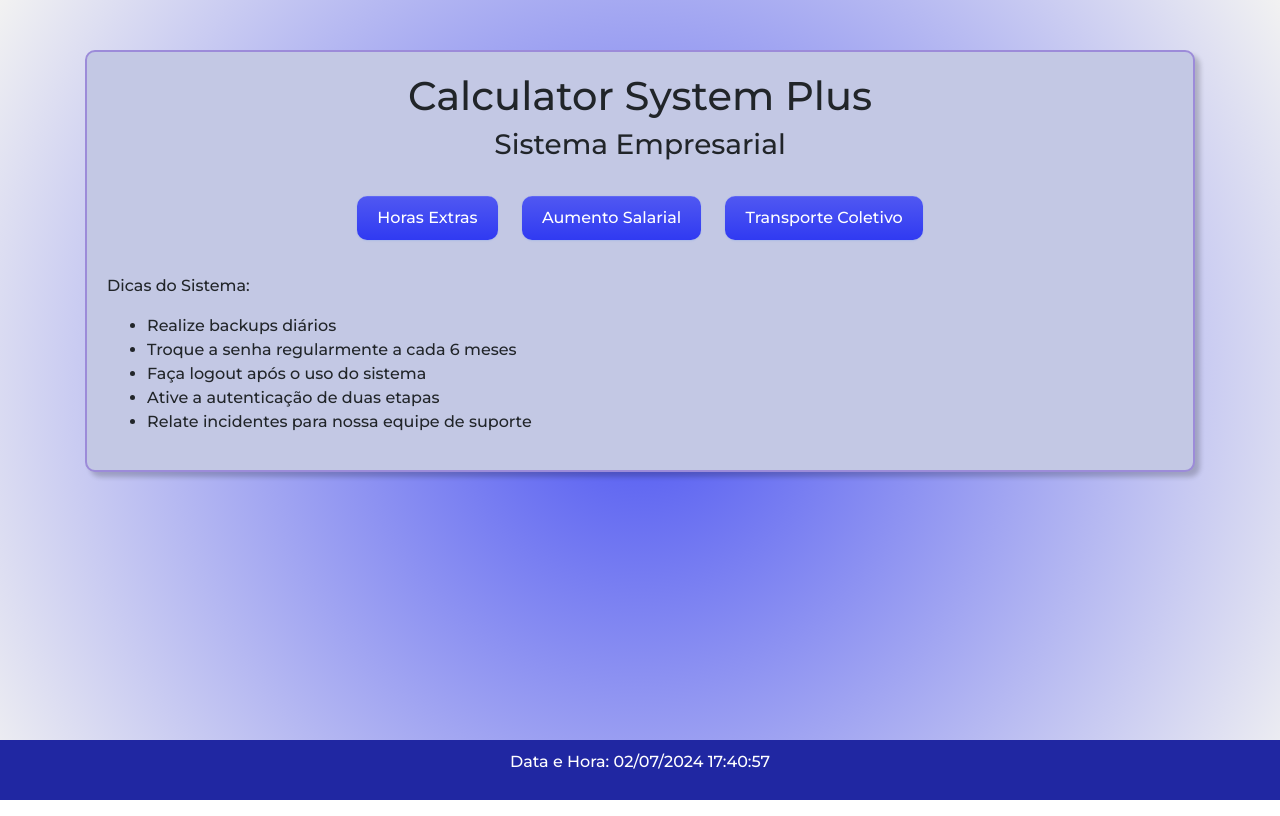
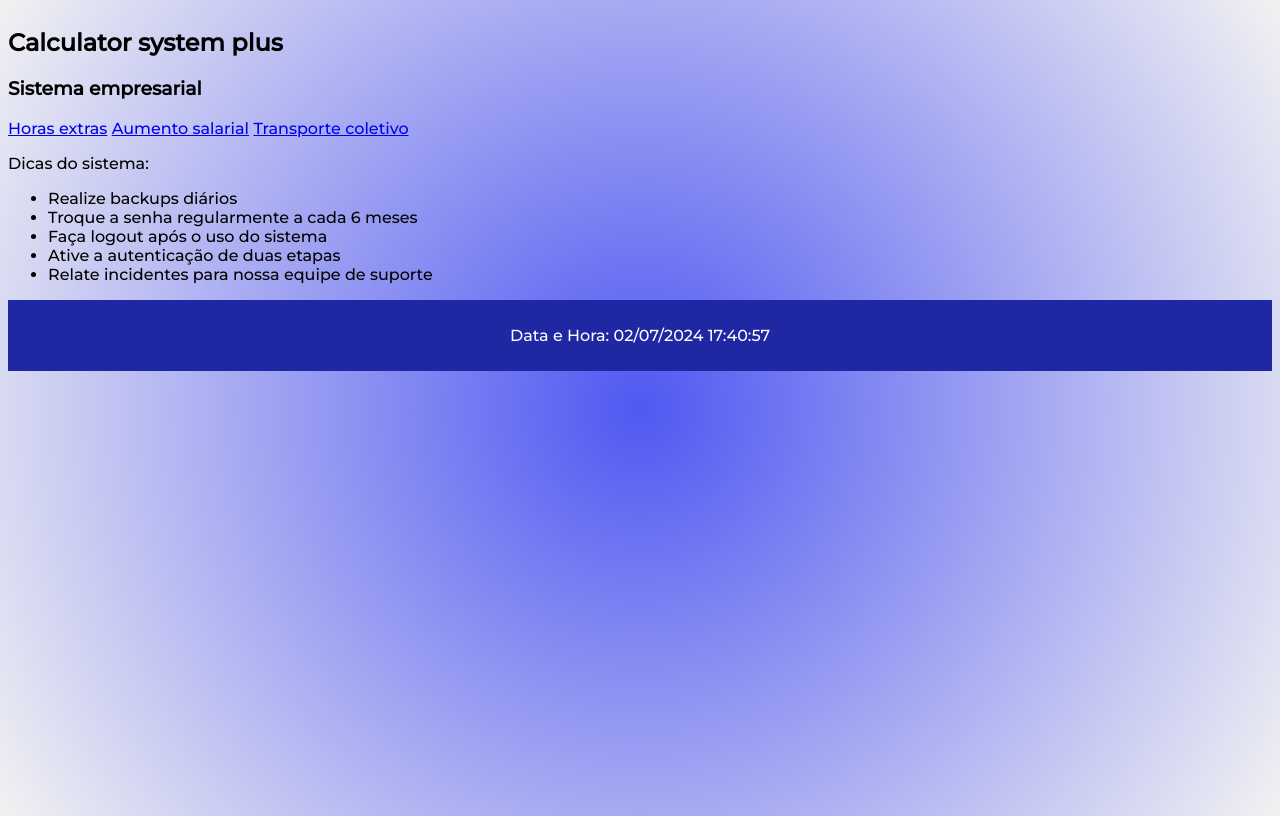
Before and after one commit to beatrizanarosa/Projeto-calculadoras, a plain HTML site: page index.html in a window 1280 px wide. Drawn offline with nearby package versions, Linux system fonts and the light colour scheme.

Commit message:
Update index.html

```diff
--- a/index.html
+++ b/index.html
@@ -1,17 +1,23 @@
 <!DOCTYPE html>
 <html lang="pt-br">
 <head>
+    <style>
+        @import url('https://fonts.googleapis.com/css2?family=Montserrat:wght@500&display=swap');
+    </style>
     <meta charset="UTF-8">
     <meta name="viewport" content="width=device-width, initial-scale=1.0">
     <title>Tela inicial</title>
-    <link rel="stylesheet" href="https://maxcdn.bootstrapcdn.com/bootstrap/4.5.2/css/bootstrap.min.css">
-    <link href="https://fonts.googleapis.com/css2?family=Montserrat:wght@500&display=swap" rel="stylesheet">
     <link rel="stylesheet" href="estilo_index.css">
 
     <script>
         function atualizarDataHora() {
+            // Cria um objeto de data
             var dataHora = new Date();
+
+            // Formate a data e hora como desejar (por exemplo, 'dd/mm/yyyy HH:MM:SS')
             var formato = 'dd/mm/yyyy HH:MM:SS';
+
+            // Substitua os marcadores de lugar no formato com os valores reais
             var dataHoraFormatada = formato
                 .replace('dd', ('0' + dataHora.getDate()).slice(-2))
                 .replace('mm', ('0' + (dataHora.getMonth() + 1)).slice(-2))
@@ -19,29 +25,35 @@
                 .replace('HH', ('0' + dataHora.getHours()).slice(-2))
                 .replace('MM', ('0' + dataHora.getMinutes()).slice(-2))
                 .replace('SS', ('0' + dataHora.getSeconds()).slice(-2));
+
+            // Atualiza o conteúdo do elemento no rodapé com a data e hora formatada
             document.getElementById('data-hora').textContent = dataHoraFormatada;
         }
 
+        // Chame a função para atualizar a data e hora assim que a página for carregada
         window.onload = function() {
-            atualizarDataHora();
+            atualizarDataHora(); // Atualize imediatamente
+            // Atualize a cada segundo (1000 milissegundos)
             setInterval(atualizarDataHora, 1000);
         };
     </script>
+
 </head>
 <body>
-    <div class="container container-custom">
-        <section class="custom-section">
-            <div class="text-center mb-4">
-                <h1>Calculator System Plus</h1>
-                <h3>Sistema Empresarial</h3>
+<section>
+<div>
+    <h1>Calculator system plus</h1>
+    <h3>Sistema empresarial</h3>
 </div>
-            <div class="text-center">
-                <a href="Calculadora de horas extras.html" class="btn custom-button">Horas Extras</a>
-                <a href="Calculadora de aumento salarial.html" class="btn custom-button">Aumento Salarial</a>
-                <a href="Calculadora de transporte.html" class="btn custom-button">Transporte Coletivo</a>
+    <div class="container">
+        <div class="button-group">
+        <a href="Calculadora de horas extras.html" class="botao-link">Horas extras</a>
+        <a href="Calculadora de aumento salarial.html" class="botao-link">Aumento salarial</a>
+        <a href="Calculadora de transporte.html" class="botao-link">Transporte coletivo</a>
         </div>
-            <div class="mt-4">
-                <p>Dicas do Sistema:</p>
+    </div>
+    <div class="container2">
+        <p>Dicas do sistema:</p>
         <ul>
         <li>Realize backups diários</li>
         <li>Troque a senha regularmente a cada 6 meses</li>
@@ -51,9 +63,8 @@
         </ul>
     </div>
 </section>
-    </div>
+</body>
 <footer>
     <p>Data e Hora: <span id="data-hora"></span></p>
 </footer>
-</body>
 </html>
```
Lines whose indentation alone changed are shown as unchanged.
